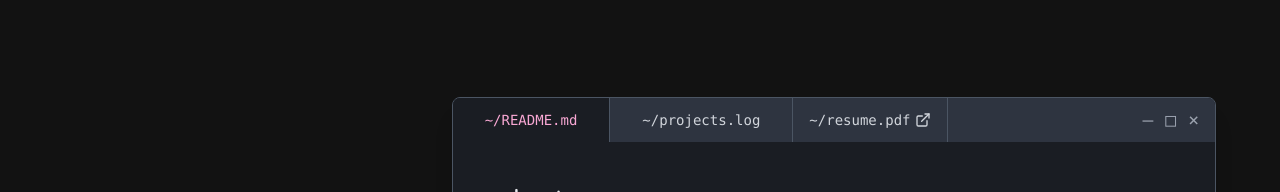
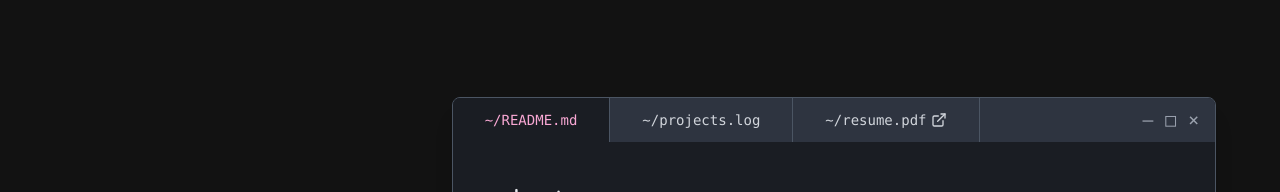
Before and after one commit to ashuie/personal-website, a React (Vite) app: page / in a window 1280 px wide. Shown: the top 192 px of the page. Built offline with nearby package versions, Linux system fonts and the light colour scheme.

Commit message:
fixed paddings

```diff
--- a/src/App.jsx
+++ b/src/App.jsx
@@ -4,7 +4,7 @@ import { motion } from 'framer-motion';
 
 function App() {
   return (
-    <div className = "bg-[#121212] text-gray-200 w-full h-full min-h-screen font-sans px-8 justify-center flex items-center">
+    <div className = "bg-[#121212] text-gray-200 w-full h-full min-h-screen font-sans px-8 py-8 justify-center flex items-center">
 
         <div className="max-w-6xl mx-auto flex flex-col md:flex-row items-center md:items-center gap-12">
 
--- a/src/components/WindowTab.jsx
+++ b/src/components/WindowTab.jsx
@@ -32,24 +32,26 @@ export default function WindowTab() {
             <button
               key={tab.key}
               onClick={() => setActiveTab(tab.key)}
-              className={`flex-1 min-w-0 w-full md:w-auto md:flex-none truncate flex-shrink-0 px-8 py-4 md:py-2 border-r border-gray-600 transition-all duration-200
+              className={`flex-1 min-w-0 w-full md:w-auto md:flex-none truncate flex-shrink-0 px-4 md:px-8 py-4 md:py-2 border-r border-gray-600 transition-all duration-200
                 ${activeTab === tab.key ? 'bg-[#1a1d23] text-pink-300' : 'hover:text-pink-300'}`}
             >
               {tab.label}
             </button>
           ) : (
+            <div className="flex justify-center">
             <a
               key={tab.key}
               href={tab.href}
               target="_blank"
               rel="noopener noreferrer"
-              className="flex items-center px-4 py-2 border-r-0 border-gray-600 md:border-r hover:text-pink-300 transition-all duration-200 max-w-[10rem]"
+              className="flex items-center justify-center px-4 md:px-8 py-2 border-r-0 border-gray-600 md:border-r hover:text-pink-300 transition-all duration-200"
             >
-              <span className="inline-flex items-center gap-1 overflow-hidden">
-                <span className="truncate flex-shrink-0">{tab.label}</span>
+              <span className="flex items-center gap-1 ">
+                <span className="truncate overflow-hidden">{tab.label}</span>
                 <FiExternalLink className="text-xs md:text-base flex-shrink-0" />
               </span>
             </a>
+            </div>
           )
         )}
         <div className="hidden md:flex md:ml-auto space-x-3 px-4 py-2 text-gray-400 text-sm md:text-lg">
```
